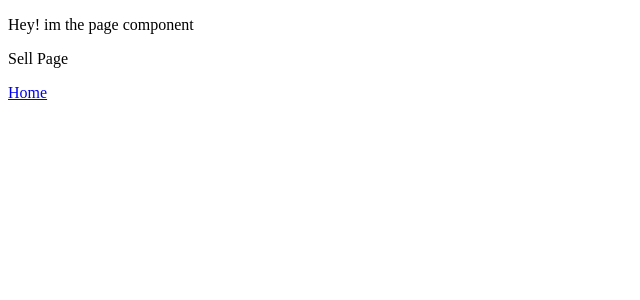
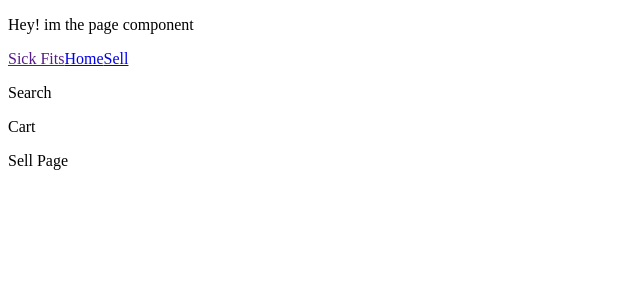
Before and after one commit to barlowa/sick-fits, a Next.js app in the folder frontend/: page /sell in a window 1280 px wide. Shown: the top 300 px of the page, without its empty margins (0-640 px from the left). Built offline with nearby package versions, Linux system fonts and the light colour scheme.

Commit message:
presentational components for the header. Higher order component for page.

```diff
--- a/frontend/components/Header.js
+++ b/frontend/components/Header.js
@@ -1,9 +1,16 @@
+import Nav from './Nav'
+
 const Header = () =>(
     <React.Fragment>
         <div className ='bar'>
             <a href=''>Sick Fits</a>
+            <Nav/>
         </div>
         <div className = 'sub-bar'>
+        <p>Search</p>
+        <div>Cart</div>
         </div>
     </React.Fragment>
 )
+
+export default Header
--- /dev/null
+++ b/frontend/components/Nav.js
@@ -0,0 +1,16 @@
+import Link from 'next/link'
+
+const Nav = () =>(
+    <React.Fragment>
+        {/* HTML 5 push state using next js */}
+        <Link href ='/'>
+            <a>Home</a>
+        </Link>
+
+        <Link href ='/sell'>
+            <a>Sell</a>
+        </Link>
+    </React.Fragment>
+)
+
+export default Nav
--- a/frontend/components/Page.js
+++ b/frontend/components/Page.js
@@ -1,10 +1,11 @@
 import React, { Component } from 'react';
-
+import Header from './Header'
 class Page extends Component {
     render() {
         return (
             <div>
                 <p>Hey! im the page component</p>
+                <Header />
                 {this.props.children}
             </div>
         );
--- a/frontend/pages/index.js
+++ b/frontend/pages/index.js
@@ -1,12 +1,6 @@
-import Link from 'next/link'
-
 const Home = (props) =>(
     <React.Fragment>
         <p>Hey</p>
-        <Link href ='/sell'>
-        {/* HTML 5 push state using next js */}
-            <a>Sell</a>
-        </Link>
     </React.Fragment>
 )
 
--- a/frontend/pages/sell.js
+++ b/frontend/pages/sell.js
@@ -1,11 +1,7 @@
-import Link from 'next/link'
-
 const Sell = (props) =>(
     <React.Fragment>
         <p>Sell Page</p>
-        <Link href ='/'>
-            <a>Home</a>
-        </Link>
+
     </React.Fragment>
 )
 
```
Also changed, not shown: frontend/components/Meta.js (added, +13 -0 lines), 2 other files (tests, documents, lock files or other folders).
